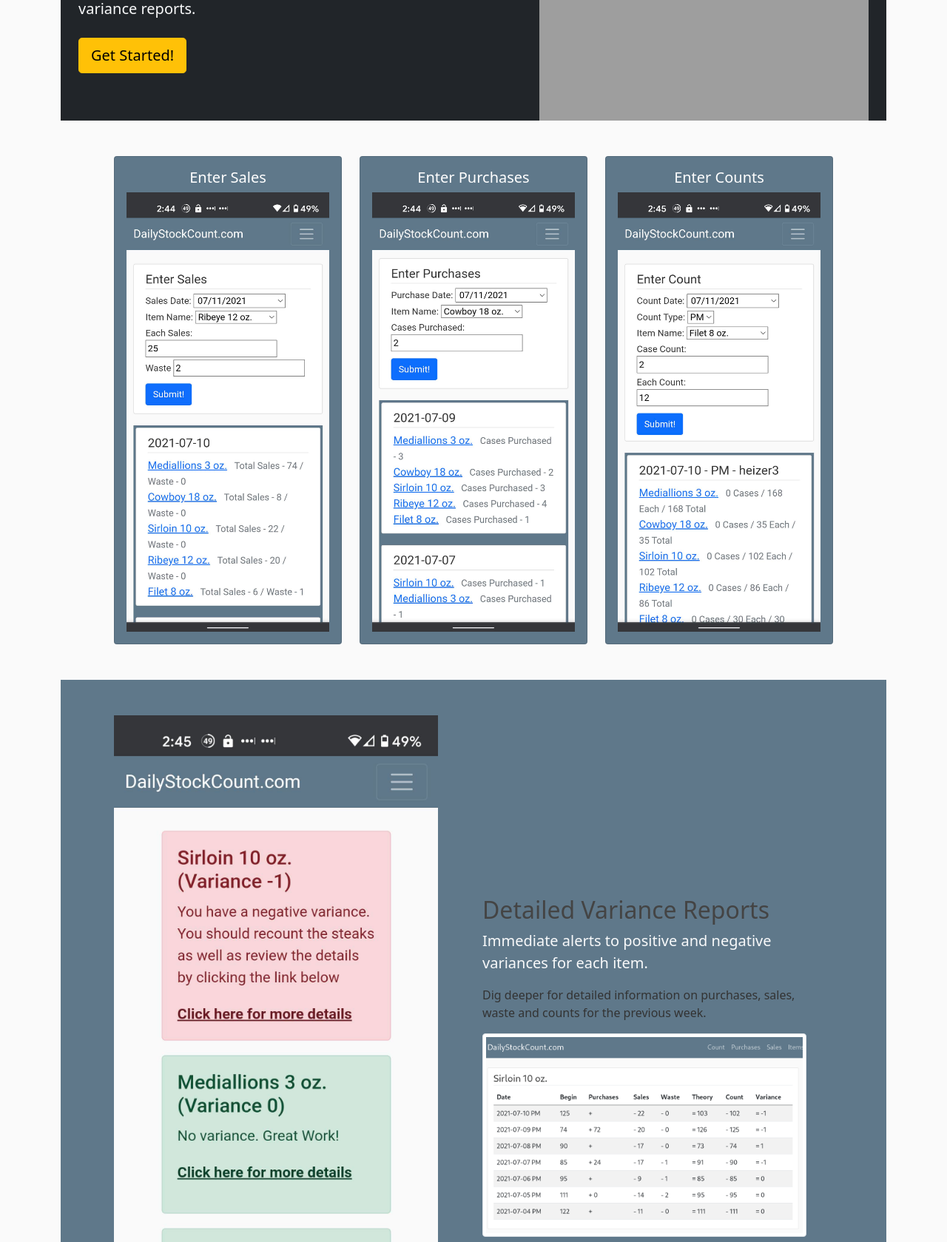
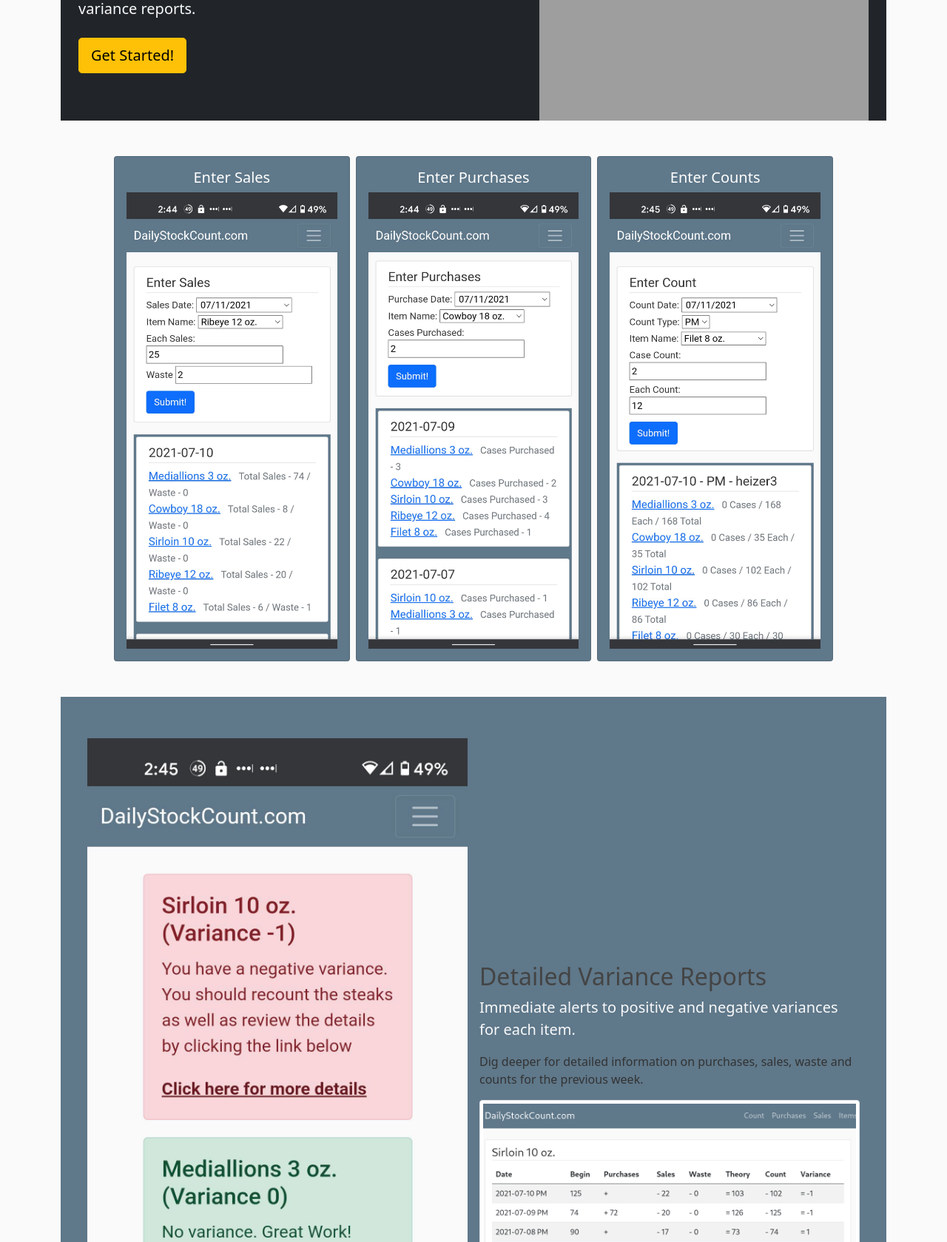
Before and after one commit to wandored/dailystockcount, a Flask app: page /home/ in a window 1280 px wide. Shown: the part 298-1977 px from the top of the page at 74% size. Run offline with Flask 2, Linux system fonts and the light colour scheme; parts of the project's set-up code (start-up, migrations or seed data) failed here and were passed over; some libraries are stand-ins or nearby versions; grey boxes are pictures that could not be loaded.

Commit message:
final touches for rollout

```diff
--- a/dailystockcount/__init__.py
+++ b/dailystockcount/__init__.py
@@ -4,15 +4,13 @@ from flask_sqlalchemy import SQLAlchemy
 from flask_bcrypt import Bcrypt
 from flask_login import LoginManager
 from flask_mail import Mail
-#from flask_admin import Admin
 from dailystockcount.config import Config
 
 mail = Mail()
 db = SQLAlchemy()
 bcrypt = Bcrypt()
-#admin = Admin()
 login_manager = LoginManager()
-login_manager.login_view = 'users.login'
+login_manager.login_view = 'main.home'
 login_manager.login_message_category = 'info'
 
 
@@ -24,8 +22,6 @@ def create_app(config_class=Config):
     bcrypt.init_app(app)
     login_manager.init_app(app)
     mail.init_app(app)
-#    from dailystockcount.models import MyAdminView  # noqa
-#    admin.init_app(app, index_view=MyAdminView())
 
     from dailystockcount.users.routes import users  # noqa
     from dailystockcount.counts.routes import counts  # noqa
--- a/dailystockcount/counts/routes.py
+++ b/dailystockcount/counts/routes.py
@@ -21,7 +21,7 @@ def count():
     group_items = Invcount.query.group_by(
         Invcount.trans_date, Invcount.count_time)
     ordered_items = group_items.order_by(
-        Invcount.trans_date.desc(), Invcount.count_time.desc()).paginate(page=page, per_page=6)
+        Invcount.trans_date.desc(), Invcount.count_time.desc()).paginate(page=page, per_page=10)
     form = EnterCountForm()
     if form.validate_on_submit():
         items_object = Items.query.filter_by(
@@ -161,7 +161,7 @@ def purchases():
     purchase_items = Purchases.query.all()
     group_purchases = Purchases.query.group_by(Purchases.trans_date)
     ordered_purchases = group_purchases.order_by(
-        Purchases.trans_date.desc()).paginate(page=page, per_page=6)
+        Purchases.trans_date.desc()).paginate(page=page, per_page=10)
     form = EnterPurchasesForm()
     if form.validate_on_submit():
         items_object = Items.query.filter_by(
@@ -230,7 +230,7 @@ def sales():
     sales_items = Sales.query.all()
     group_sales = Sales.query.group_by(Sales.trans_date)
     ordered_sales = group_sales.order_by(
-        Sales.trans_date.desc()).paginate(page=page, per_page=6)
+        Sales.trans_date.desc()).paginate(page=page, per_page=10)
     form = EnterSalesForm()
     if form.validate_on_submit():
         unit = Items.query.filter_by(
--- a/dailystockcount/templates/main/home.html
+++ b/dailystockcount/templates/main/home.html
@@ -2,7 +2,7 @@
 {% block content %}
 
     <!-- Showcase -->
-    <section class="bg-dark text-light p-5 p-lg-0 pt-lg-5 text-center text-sm-start">
+    <section class="bg-dark text-light p-3 p-lg-0 pt-lg-5 text-center text-sm-start">
         <div class="container">
             <div class="d-sm-flex align-items-center justify-content-between">
                 <div>
@@ -13,7 +13,7 @@
                     </p>
                     <a href="{{ url_for('users.login') }}" class="btn btn-warning btn-lg">Get Started!</a>
                 </div>
-                <img class="img-fluid w-50 d-none d-sm-block" src="../../static/img/undraw_Presentation_re_sxof.svg"
+                <img class="img-fluid w-50 d-none d-lg-block" src="../../static/img/undraw_Presentation_re_sxof.svg"
                     alt="" />
             </div>
         </div>
@@ -22,7 +22,7 @@
     <!-- Boxes -->
     <section class="p-5">
         <div class="container">
-            <div class="row text-center g-4">
+            <div class="row text-center g-2">
                 <div class="col-md">
                     <div class="card bg-steel">
                         <div class="card-body text-center">
@@ -52,13 +52,13 @@
     </section>
 
     <!-- Learn Sections -->
-    <section id="learn" class="p-5 bg-steel">
+    <section id="learn" class="p-3 bg-steel pt-lg-5">
         <div class="container">
             <div class="row align-items-center justify-content-between">
-                <div class="col-md">
+                <div class="col-md p-2">
                     <img src="../../static/img/variance.jpg" class="img-rounded" alt="variances" />
                 </div>
-                <div class="col-md p-5">
+                <div class="col-md p-2">
                     <h2>Detailed Variance Reports</h2>
                     <p class="lead text-light">
                         Immediate alerts to positive and negative variances for each item.
@@ -73,9 +73,9 @@
     </section>
 
     <!-- Question Accordion -->
-    <section id="questions" class="p-5">
+    <section id="questions" class="p-3">
         <div class="container">
-            <h2 class="text-center mb-4">Frequently Asked Questions</h2>
+            <h2 class="text-center mb-1">Frequently Asked Questions</h2>
             <div class="accordion accordion-flush" id="questions">
                 <!-- Item 1 -->
                 <div class="accordion-item">
--- a/dailystockcount/users/forms.py
+++ b/dailystockcount/users/forms.py
@@ -10,9 +10,6 @@ class RegistrationFrom(FlaskForm):
     username = StringField('Username ', validators=[
                            DataRequired(), Length(min=2, max=20)])
     email = StringField('Email ', validators=[DataRequired(), Email()])
-#    password = PasswordField('Password ', validators=[DataRequired()])
-#    confirm_password = PasswordField('Confirm Password', validators=[
-#                                     DataRequired(), EqualTo('password')])
     submit = SubmitField('Submit')
 
     def validate_username(self, username):
--- a/dailystockcount/users/routes.py
+++ b/dailystockcount/users/routes.py
@@ -13,10 +13,10 @@ from dailystockcount.users.forms import (RegistrationFrom,
 from dailystockcount.users.utils import save_picture, send_reset_email, send_welcome_email
 
 users = Blueprint('users', __name__)
-# admin.add_view(ModelView(User, db.session))
 
 
 @users.route("/register/", methods=['GET', 'POST'])
+@login_required
 def register():
     ''' route for register.html '''
     user_list = User.query.all()
```
Also changed, not shown: dailystockcount/models.py (+0 -44 lines), dailystockcount/templates/layout.html (+8 -0 lines), dailystockcount/users/utils.py (+10 -12 lines).
